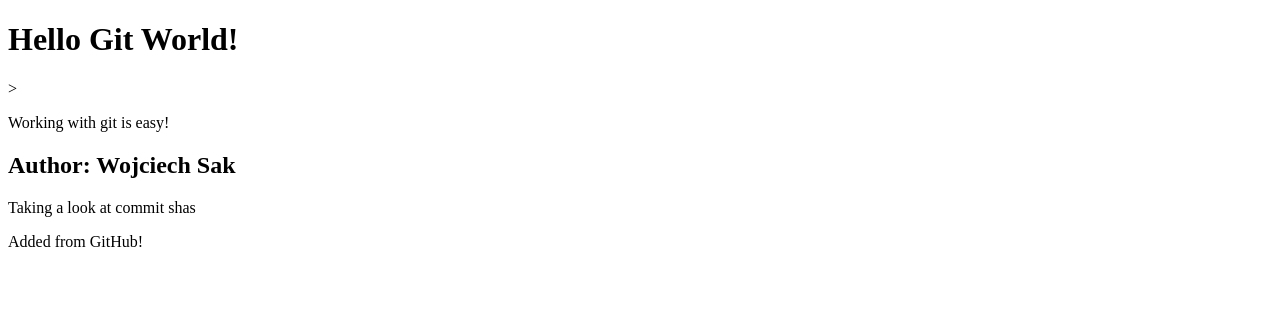
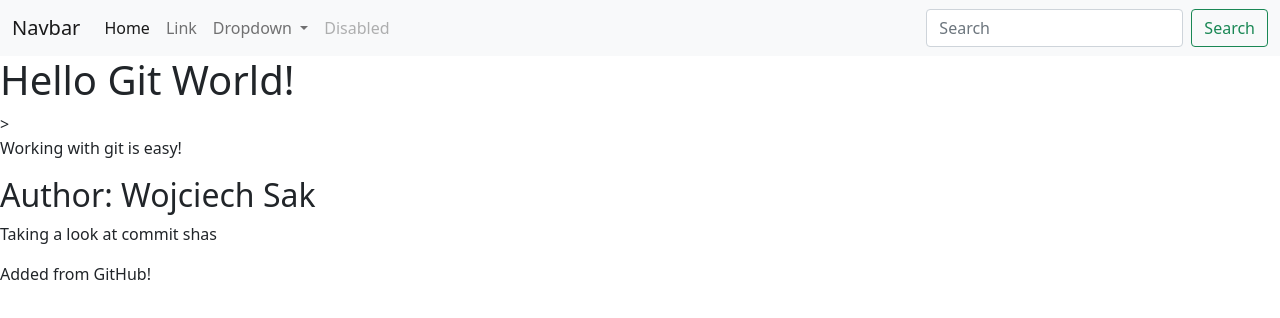
Before and after one commit to Wojciech-Sak89/GitGithubMasterclass, a plain HTML site: page index.html in a window 1280 px wide. Drawn offline with nearby package versions, Linux system fonts and the light colour scheme.

Commit message:
Add Navbar

```diff
--- a/index.html
+++ b/index.html
@@ -1,8 +1,44 @@
-<!DOCTYPE html>
 <!DOCTYPE html>
 <html>
+<link href="https://cdn.jsdelivr.net/npm/bootstrap@5.0.0-beta1/dist/css/bootstrap.min.css" rel="stylesheet" integrity="sha384-giJF6kkoqNQ00vy+HMDP7azOuL0xtbfIcaT9wjKHr8RbDVddVHyTfAAsrekwKmP1" crossorigin="anonymous">
 <body>
 
+<nav class="navbar navbar-expand-lg navbar-light bg-light">
+  <div class="container-fluid">
+    <a class="navbar-brand" href="#">Navbar</a>
+    <button class="navbar-toggler" type="button" data-bs-toggle="collapse" data-bs-target="#navbarSupportedContent" aria-controls="navbarSupportedContent" aria-expanded="false" aria-label="Toggle navigation">
+      <span class="navbar-toggler-icon"></span>
+    </button>
+    <div class="collapse navbar-collapse" id="navbarSupportedContent">
+      <ul class="navbar-nav me-auto mb-2 mb-lg-0">
+        <li class="nav-item">
+          <a class="nav-link active" aria-current="page" href="#">Home</a>
+        </li>
+        <li class="nav-item">
+          <a class="nav-link" href="#">Link</a>
+        </li>
+        <li class="nav-item dropdown">
+          <a class="nav-link dropdown-toggle" href="#" id="navbarDropdown" role="button" data-bs-toggle="dropdown" aria-expanded="false">
+            Dropdown
+          </a>
+          <ul class="dropdown-menu" aria-labelledby="navbarDropdown">
+            <li><a class="dropdown-item" href="#">Action</a></li>
+            <li><a class="dropdown-item" href="#">Another action</a></li>
+            <li><hr class="dropdown-divider"></li>
+            <li><a class="dropdown-item" href="#">Something else here</a></li>
+          </ul>
+        </li>
+        <li class="nav-item">
+          <a class="nav-link disabled" href="#" tabindex="-1" aria-disabled="true">Disabled</a>
+        </li>
+      </ul>
+      <form class="d-flex">
+        <input class="form-control me-2" type="search" placeholder="Search" aria-label="Search">
+        <button class="btn btn-outline-success" type="submit">Search</button>
+      </form>
+    </div>
+  </div>
+</nav>
 
 <h1>Hello Git World!</h1>>
 
@@ -22,4 +58,6 @@
 
 <!--Some comments-->
 </body>
+
+<script src="https://cdn.jsdelivr.net/npm/bootstrap@5.0.0-beta1/dist/js/bootstrap.bundle.min.js" integrity="sha384-ygbV9kiqUc6oa4msXn9868pTtWMgiQaeYH7/t7LECLbyPA2x65Kgf80OJFdroafW" crossorigin="anonymous"></script>
 </html>
```
